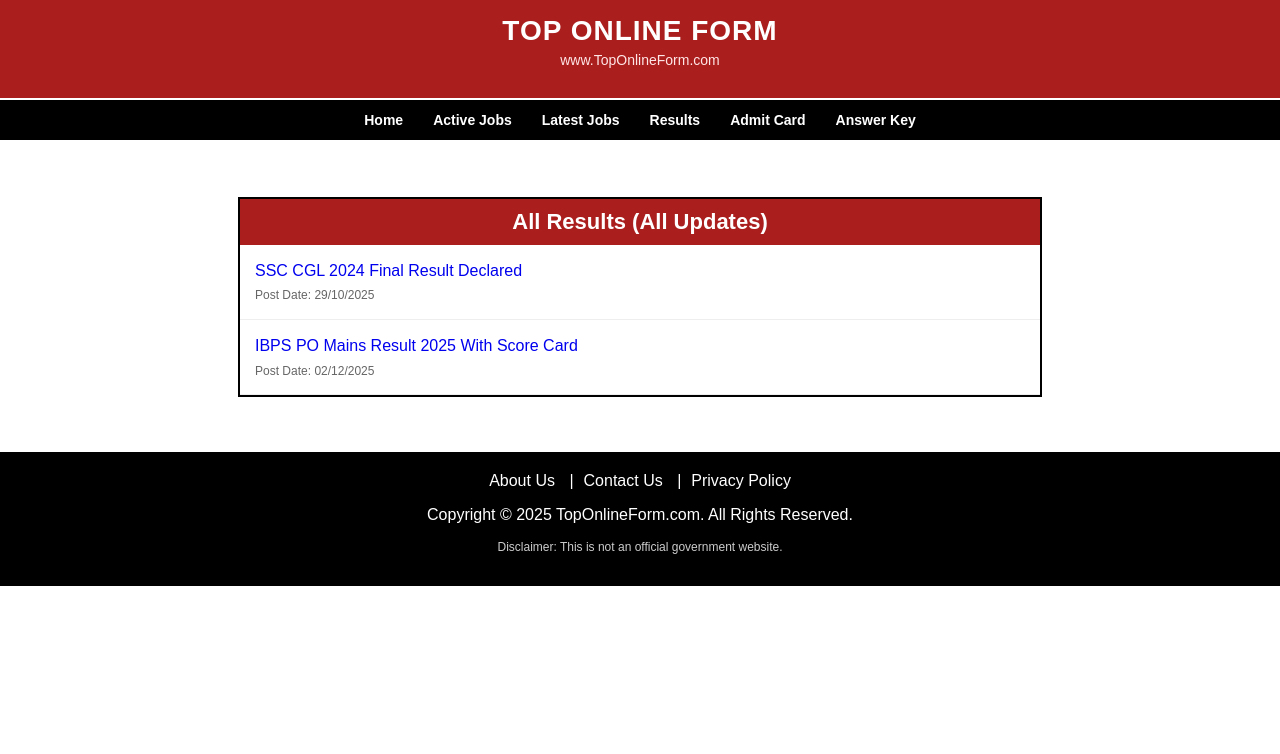
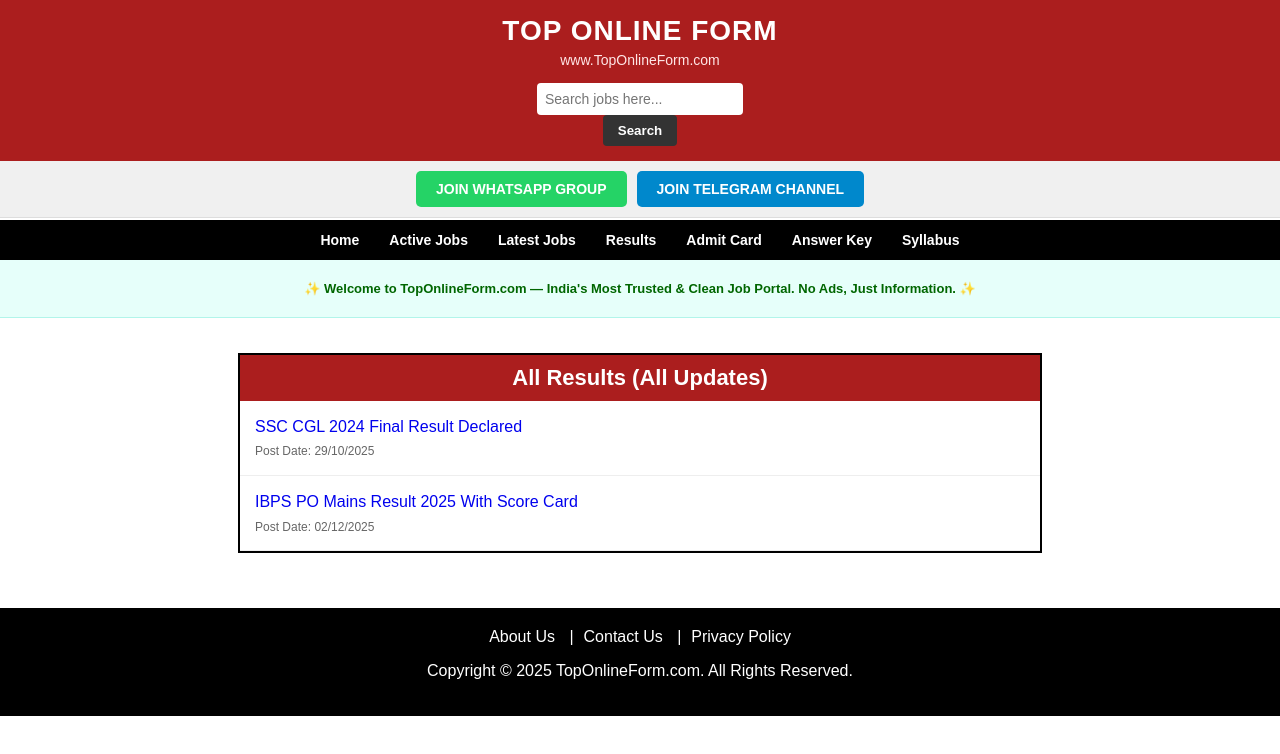
Before and after one commit to dr90929/govt-jobs-portal, a React (Vite) app: page /results in a window 1280 px wide. Shown: the top 754 px of the page. Built offline with nearby package versions, Linux system fonts and the light colour scheme.

Commit message:
Update App.jsx

```diff
--- a/src/App.jsx
+++ b/src/App.jsx
@@ -1,7 +1,6 @@
-import React from 'react';
-import { Routes, Route, Link, useParams } from 'react-router-dom';
+import React, { useState } from 'react';
+import { Routes, Route, Link, useParams, useNavigate } from 'react-router-dom';
 import { jobsData } from './jobsData';
-// Import new pages
 import About from './About';
 import Contact from './Contact';
 import Privacy from './Privacy';
@@ -9,16 +8,42 @@
 import CategoryPage from './CategoryPage';
 import ActiveJobs from './ActiveJobs';
 
-// --- Components ---
+// --- Navbar & Search Component ---
+function Navbar() {
+  const [searchTerm, setSearchTerm] = useState("");
+  const navigate = useNavigate();
 
-function Navbar() {
+  const handleSearch = (e) => {
+    e.preventDefault();
+    if(searchTerm.trim()) {
+      alert("Search functionality coming soon for: " + searchTerm);
+    }
+  };
+
   return (
     <>
       <div className="header">
         <h1>TOP ONLINE FORM</h1>
         <p>www.TopOnlineForm.com</p>
+
+        <div className="search-container">
+          <form onSubmit={handleSearch}>
+            <input
+              type="text"
+              placeholder="Search jobs here..."
+              value={searchTerm}
+              onChange={(e) => setSearchTerm(e.target.value)}
+            />
+            <button type="submit">Search</button>
+          </form>
+        </div>
       </div>
-      {/* UPDATED MENU LINKS */}
+
+      <div className="action-bar">
+        <a href="https://whatsapp.com" target="_blank" className="social-btn whatsapp">Join WhatsApp Group</a>
+        <a href="https://telegram.org" target="_blank" className="social-btn telegram">Join Telegram Channel</a>
+      </div>
+
       <div className="navbar">
         <Link to="/">Home</Link>
         <Link to="/active-jobs">Active Jobs</Link>
@@ -26,31 +51,41 @@
         <Link to="/results">Results</Link>
         <Link to="/admit-card">Admit Card</Link>
         <Link to="/answer-key">Answer Key</Link>
+        <Link to="/syllabus">Syllabus</Link>
       </div>
-      <div className="marquee-container">
-        <marquee>Bombay High Court Stenographer 2025 Apply Online | OICL AO Recruitment 2025 Out</marquee>
+
+      <div className="clean-note">
+        <p>✨ Welcome to TopOnlineForm.com — India's Most Trusted & Clean Job Portal. No Ads, Just Information. ✨</p>
       </div>
     </>
   );
 }
 
-// --- Homepage Component (Waisa hi rahega) ---
+// --- Home Component (Correct Layout: Latest Jobs -> Admit Card -> Result) ---
 function Home() {
-  const results = jobsData.filter(job => job.category === "Result").slice(0, 5); // Sirf top 5 dikhayenge
-  const admitCards = jobsData.filter(job => job.category === "Admit Card").slice(0, 5);
-  const latestJobs = jobsData.filter(job => job.category === "Latest Jobs").slice(0, 5);
+  const latestJobs = jobsData.filter(job => job.category === "Latest Jobs").slice(0, 20);
+  const admitCards = jobsData.filter(job => job.category === "Admit Card").slice(0, 20);
+  const results = jobsData.filter(job => job.category === "Result").slice(0, 20);
+
+  const answerKeys = jobsData.filter(job => job.category === "Answer Key").slice(0, 7);
+  const syllabus = jobsData.filter(job => job.category === "Syllabus").slice(0, 7);
+  const previousPapers = jobsData.filter(job => job.category === "Previous Paper").slice(0, 7);
 
   const JobBox = ({ title, jobs, linkTo }) => (
     <div className="box-column">
       <div className="box-header">{title}</div>
       <ul className="box-list">
-        {jobs.map(job => (
-          <li key={job.id}>
-            <Link to={`/job/${job.id}`}>{job.title}</Link>
-          </li>
-        ))}
-        {/* "View More" link ab us category ke page par jayega */}
-        <li style={{textAlign:'right'}}><Link to={linkTo} style={{fontWeight:'bold'}}>View More...</Link></li>
+        {jobs.length > 0 ? (
+          jobs.map(job => (
+            <li key={job.id}>
+              {/* CLEAN URL LINK */}
+              <Link to={`/${job.slug}`}>{job.title}</Link>
+            </li>
+          ))
+        ) : (
+          <li style={{textAlign: 'center', padding: '10px', color: '#666', fontSize:'13px'}}>Coming Soon...</li>
+        )}
+        <li style={{textAlign:'right'}}><Link to={linkTo} style={{fontWeight:'bold', fontSize:'13px'}}>View More...</Link></li>
       </ul>
     </div>
   );
@@ -59,37 +94,44 @@
     <div className="main-grid">
       <SEO
         title="Sarkari Result 2025, Sarkari Naukri, Online Form"
-        description="TopOnlineForm provides latest Sarkari Result, Sarkari Naukri 2025, Admit Card, Answer Key and Online Forms for all government exams."
+        description="TopOnlineForm provides latest Sarkari Result, Sarkari Naukri 2025, Admit Card, Answer Key and Online Forms."
         keywords="Sarkari Result, Sarkari Naukri, Govt Jobs, Online Form, Admit Card 2025"
         url="https://toponlineform.com/"
       />
+
+      {/* ROW 1: Latest Jobs | Admit Card | Result */}
+      <JobBox title="Latest Jobs" jobs={latestJobs} linkTo="/latest-jobs" />
+      <JobBox title="Admit Card" jobs={admitCards} linkTo="/admit-card" />
       <JobBox title="Result" jobs={results} linkTo="/results" />
-      <JobBox title="Admit Card" jobs={admitCards} linkTo="/admit-card" />
-      <JobBox title="Latest Jobs" jobs={latestJobs} linkTo="/latest-jobs" />
+
+      {/* ROW 2: Answer Key | Syllabus | Previous Paper */}
+      <JobBox title="Answer Key" jobs={answerKeys} linkTo="/answer-key" />
+      <JobBox title="Syllabus" jobs={syllabus} linkTo="/syllabus" />
+      <JobBox title="Previous Paper" jobs={previousPapers} linkTo="/previous-papers" />
     </div>
   );
 }
 
-// --- Job Details Component (Waisa hi rahega) ---
+// --- Job Details (Slug Based Logic) ---
 function JobDetails() {
-  const { id } = useParams();
-  const job = jobsData.find((j) => j.id == id);
+  const { slug } = useParams();
+  // Find job by SLUG, not ID
+  const job = jobsData.find((j) => j.slug === slug);
 
   if (!job) return <h2 style={{textAlign:'center', marginTop: '20px'}}>Job Not Found</h2>;
+
   const keywords = `${job.title}, Apply Online, Notification PDF, Exam Date, Fees, Eligibility, Syllabus`;
 
   return (
     <div className="job-container">
-      <SEO title={job.title} description={job.shortInfo} keywords={keywords} url={`https://toponlineform.com/job/${job.id}`} />
+      <SEO title={job.title} description={job.shortInfo} keywords={keywords} url={`https://toponlineform.com/${job.slug}`} />
 
       <h1 className="job-title">{job.title}</h1>
 
-      {/* Post Date left aligned */}
       <p style={{textAlign: 'justify', marginBottom: '10px'}}>
         <strong>Post Date : </strong> {job.postDate}
       </p>
 
-      {/* Short Info left aligned */}
       <p style={{textAlign: 'justify', marginBottom: '20px'}}>
         <strong>Short Information : </strong> {job.shortInfo}
       </p>
@@ -157,30 +199,27 @@
         <Link to="/privacy" style={{color: 'white', margin: '0 10px'}}>Privacy Policy</Link>
       </div>
       <p>Copyright © 2025 TopOnlineForm.com. All Rights Reserved.</p>
-      <p style={{fontSize: '12px', color: '#ccc'}}>Disclaimer: This is not an official government website.</p>
     </div>
   );
 }
 
-// --- MAIN APP COMPONENT WITH NEW ROUTES ---
+// --- Main App Logic ---
 function App() {
   return (
     <>
       <Navbar />
       <Routes>
         <Route path="/" element={<Home />} />
-        <Route path="/job/:id" element={<JobDetails />} />
+        <Route path="/:slug" element={<JobDetails />} /> {/* This is key for Clean URL */}
 
-        {/* New Pages Routes */}
         <Route path="/active-jobs" element={<ActiveJobs />} />
-
-        {/* Reusing CategoryPage for different categories */}
         <Route path="/latest-jobs" element={<CategoryPage category="Latest Jobs" title="All Latest Jobs" />} />
         <Route path="/results" element={<CategoryPage category="Result" title="All Results" />} />
         <Route path="/admit-card" element={<CategoryPage category="Admit Card" title="All Admit Cards" />} />
         <Route path="/answer-key" element={<CategoryPage category="Answer Key" title="All Answer Keys" />} />
+        <Route path="/syllabus" element={<CategoryPage category="Syllabus" title="Syllabus & Exam Pattern" />} />
+        <Route path="/previous-papers" element={<CategoryPage category="Previous Paper" title="Previous Year Papers" />} />
 
-        {/* Footer Pages */}
         <Route path="/about" element={<About />} />
         <Route path="/contact" element={<Contact />} />
         <Route path="/privacy" element={<Privacy />} />
```
